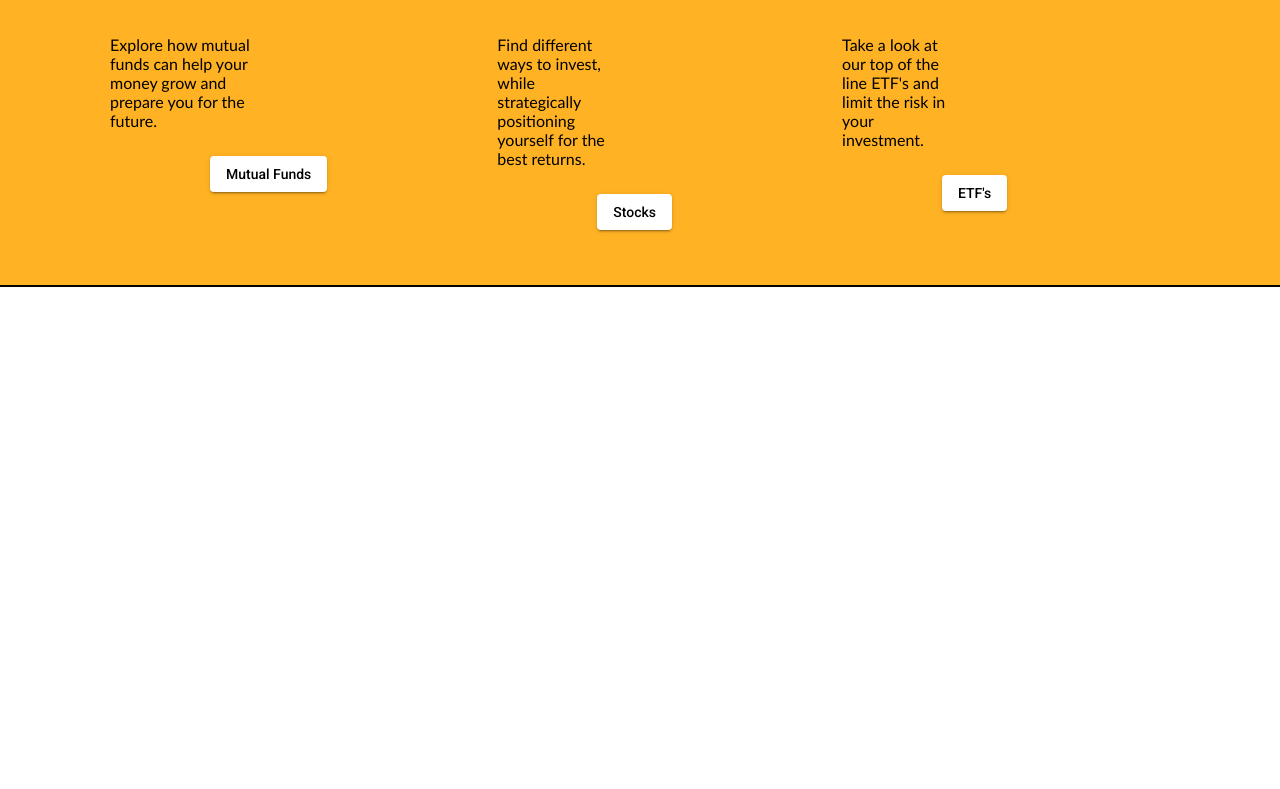
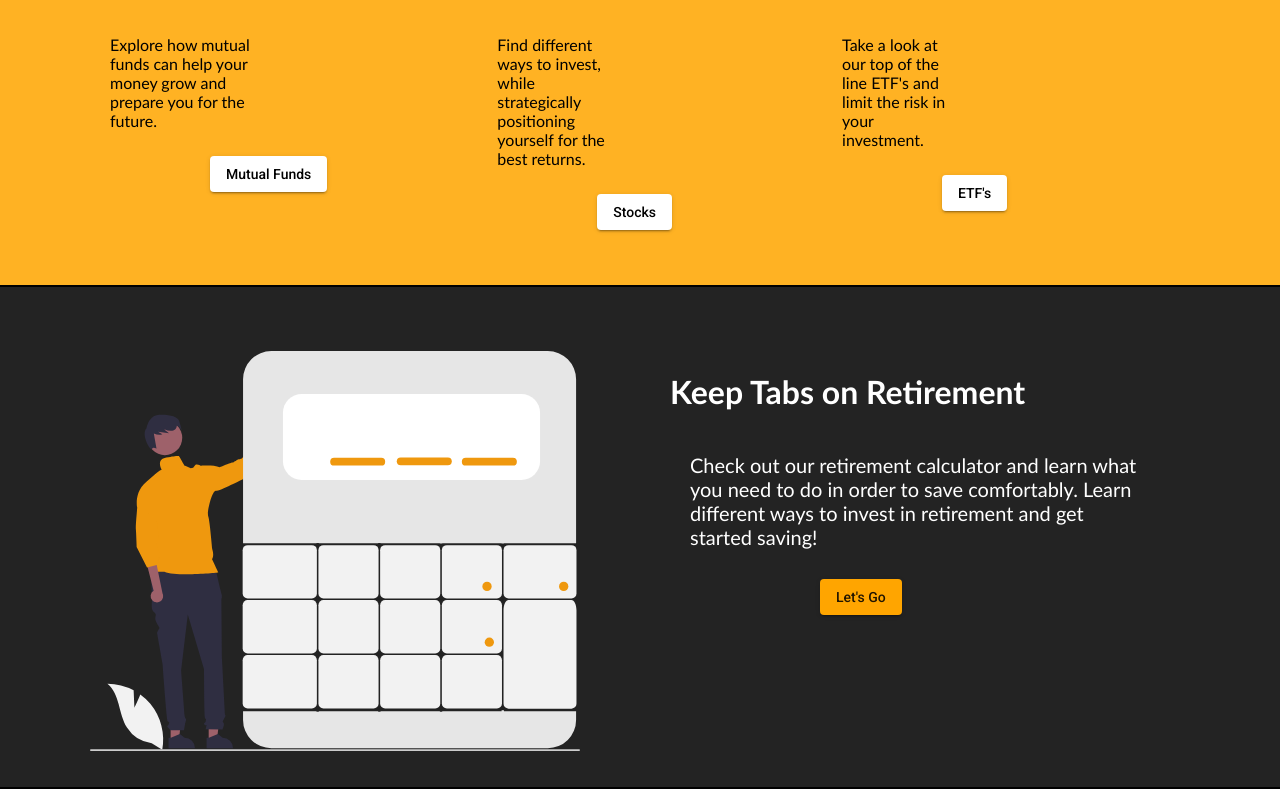
Before and after one commit to jabair14/corpbonds-frontend, an Angular app: page /home in a window 1280 px wide. Shown: the part 1231-2020 px from the top of the page. Before the commit the page ends 1524 px from the top, so only its background shows below. Built offline with nearby package versions, Linux system fonts and the light colour scheme.

Commit message:
homepage basic

```diff
--- a/src/app/home/home.component.html
+++ b/src/app/home/home.component.html
@@ -65,7 +65,7 @@
 
         </div>
         <div class="near-right">
-            <h1> Funding </h1>
+            <h1> Invest </h1>
             <p>
                 Take a look at our top of the line ETF's and limit the risk in your
                 investment.
@@ -79,4 +79,22 @@
         </div>
 
     </div>
+    <div class="retirement">
+        <div class="retire-left">
+            <img class="retirement-img" src="./assets/undraw_calculator_re_jy39.svg" alt="retirementImg">
+
+        </div>
+        <div class="retire-right">
+            <h1> Keep Tabs on Retirement </h1>
+            <p>
+                Check out our retirement calculator and learn what
+                you need to do in order to save comfortably. Learn different
+                ways to invest in retirement and get started saving!
+            </p>
+            <button mat-raised-button class="retire-btn">
+                Let's Go
+            </button>
+        </div>
+
+    </div>
 </div>
--- a/src/app/home/home.component.scss
+++ b/src/app/home/home.component.scss
@@ -146,6 +146,12 @@
     margin-top: 10px;
 }
 
+.retire-btn{
+    background-color: orange;
+    margin-left: 180px;
+    margin-top: 10px;
+}
+
 .mutual-funds {
     display: flex;
     flex-direction: row;
@@ -164,10 +170,8 @@
         font-family: 'Trebuchet MS', 'Lucida Sans Unicode', 'Lucida Grande',
                     'Lucida Sans', Arial, sans-serif
     }
-    // background-color: white;
     height: 300px;
     width: 550px;
-    // border: 2px solid black;
     margin-top: 1%;
     padding: 60px;
 
@@ -177,3 +181,43 @@
     max-height: 100%;
     max-width: 100%;
 }
+
+.retirement{
+    display: flex;
+    flex-direction: row;
+    flex-wrap: inherit;
+    background-color: rgba(0, 0, 0, 0.861);
+    // background-image: linear-gradient(to right, rgb(255, 94, 0) , rgb(255, 191, 0));
+    height: 500px;
+    width: auto;
+    justify-content: center;
+    border-bottom: 2px solid black;
+}
+
+.retire-left{
+    // background-color: white;
+    height: 400px;
+    width: 550px;
+    margin-top: 5%;
+}
+
+.retire-right{
+    h1 {
+        padding-left: 30px;
+        font-family: 'Trebuchet MS', 'Lucida Sans Unicode', 'Lucida Grande',
+                    'Lucida Sans', Arial, sans-serif
+    }
+    p {
+        font-size: 20px;
+    }
+    // background-color: inherit;
+    color: white;
+    height: 300px;
+    width: 550px;
+    margin-top: 5%;
+}
+
+.retirement-img{
+    max-height: 100%;
+    max-width: 100%;
+}
```
